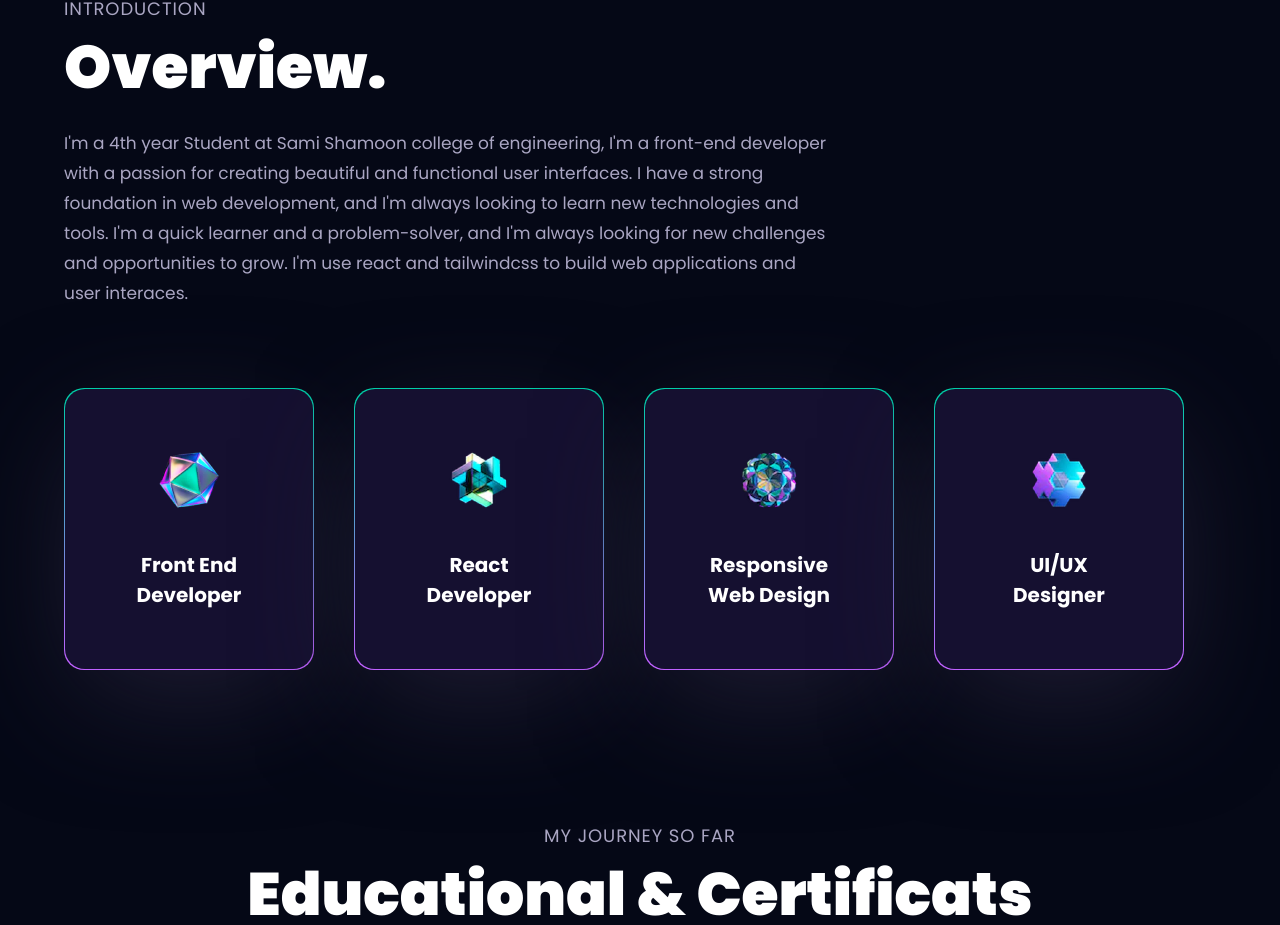
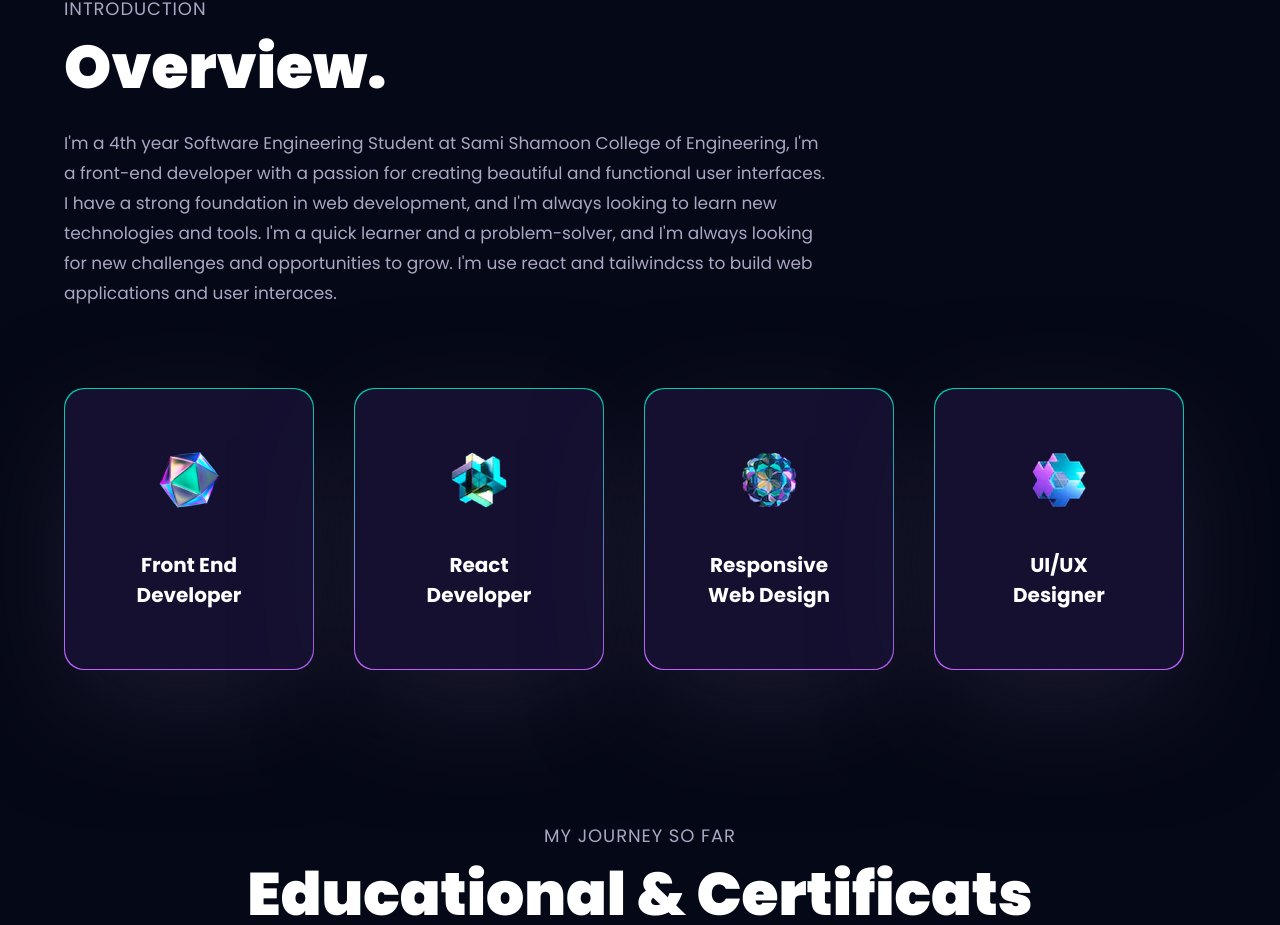
Before and after one commit to Gadnadj/3D_Portofolio, a React (Vite) app: page / in a window 1280 px wide. Shown: the part 893-1818 px from the top of the page. Built offline with nearby package versions, Linux system fonts and the light colour scheme.

Commit message:
add styles

```diff
--- a/src/components/About.jsx
+++ b/src/components/About.jsx
@@ -47,13 +47,13 @@ const About = () => {
         variants={fadeIn('', '', 0.1, 1)}
         className='mt-4 text-secondary text-[17px] max-w-3xl leading-[30px]'
       >
-        I'm a 4th year Student at Sami Shamoon college of engineering, I'm a
-        front-end developer with a passion for creating beautiful and functional
-        user interfaces. I have a strong foundation in web development, and I'm
-        always looking to learn new technologies and tools. I'm a quick learner
-        and a problem-solver, and I'm always looking for new challenges and
-        opportunities to grow. I'm use react and tailwindcss to build web
-        applications and user interaces.
+        I'm a 4th year Software Engineering Student at Sami Shamoon College of
+        Engineering, I'm a front-end developer with a passion for creating
+        beautiful and functional user interfaces. I have a strong foundation in
+        web development, and I'm always looking to learn new technologies and
+        tools. I'm a quick learner and a problem-solver, and I'm always looking
+        for new challenges and opportunities to grow. I'm use react and
+        tailwindcss to build web applications and user interaces.
       </motion.p>
 
       <div className='mt-20 flex flex-wrap gap-10'>
```
